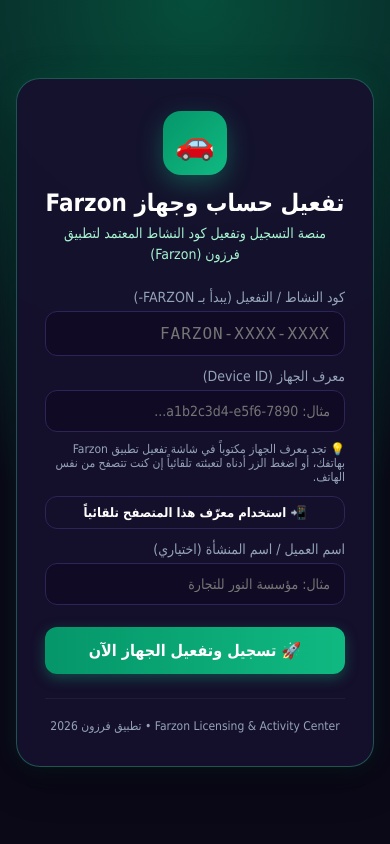
After one commit to omarmode/backend-dashboard, a Node project: template views/farzon-register.ejs in a window 390 px wide. The commit adds this page. Run offline with Node 20 templates, Linux system fonts and the light colour scheme; the template is opened without the code that fills it, so the values that code supplies are empty.

Commit message:
feat(farzon): separate Farz and Farzon branding, prefixes, and registration
- Rebrand Tab 1 to Farz (فرز) preserving core logic and FARZ- prefix
- Rebrand Tab 2 to Farzon in English with pastel green styling
- Update code generator to generate FARZON- prefix for Farzon application
- Prevent app code cross-usage between Farz and Farzon
- Add dedicated Farzon web registration page (/farzon/register)
- Add dedicated Farzon APIs: /api/farzon/register and /api/farzon/activity
- Maintain 100% backward compatibility for existing mobile endpoints

```diff
--- a/public/style.css
+++ b/public/style.css
@@ -136,6 +136,16 @@ code { background: #100a24; padding: 4px 8px; border-radius: 8px; }
   color: var(--text);
   box-shadow: 0 4px 20px rgba(124, 58, 237, 0.25);
 }
+.app-tab-farzon.active {
+  background: rgba(16, 185, 129, 0.16) !important;
+  border-color: rgba(52, 211, 153, 0.55) !important;
+  color: #ecfdf5 !important;
+  box-shadow: 0 4px 20px rgba(16, 185, 129, 0.22) !important;
+}
+.app-tab-farzon:hover {
+  background: rgba(16, 185, 129, 0.08);
+  border-color: rgba(52, 211, 153, 0.25);
+}
 .tab-icon {
   font-size: 26px;
   line-height: 1;
@@ -168,6 +178,11 @@ code { background: #100a24; padding: 4px 8px; border-radius: 8px; }
   background: rgba(168, 85, 247, 0.2);
   color: #d8b4fe;
   border: 1px solid rgba(168, 85, 247, 0.35);
+}
+.tab-badge-green {
+  background: rgba(16, 185, 129, 0.2);
+  color: #6ee7b7;
+  border: 1px solid rgba(52, 211, 153, 0.4);
 }
 
 /* Tab Panels */
@@ -207,6 +222,11 @@ code { background: #100a24; padding: 4px 8px; border-radius: 8px; }
   color: #c4b5fd;
   border: 1px solid rgba(139, 92, 246, 0.35);
 }
+.tag-green {
+  background: rgba(16, 185, 129, 0.16);
+  color: #6ee7b7;
+  border: 1px solid rgba(52, 211, 153, 0.4);
+}
 .panel-desc {
   color: var(--muted);
   font-size: 13px;
@@ -215,6 +235,81 @@ code { background: #100a24; padding: 4px 8px; border-radius: 8px; }
 .btn-purple {
   background: linear-gradient(90deg, #ec4899, #8b5cf6) !important;
 }
+.btn-green {
+  background: linear-gradient(90deg, #059669, #10b981) !important;
+  color: #ffffff !important;
+  box-shadow: 0 4px 14px rgba(16, 185, 129, 0.35);
+}
+.btn-green:hover {
+  filter: brightness(1.1);
+}
+
+/* Farzon Registration Page Styles */
+.reg-wrapper {
+  min-height: 100vh;
+  display: grid;
+  place-items: center;
+  padding: 24px 16px;
+  background: radial-gradient(circle at top, #064e3b, #0b0818 60%);
+}
+.reg-card {
+  width: min(520px, 100%);
+  background: rgba(22, 16, 45, 0.94);
+  border: 1px solid rgba(52, 211, 153, 0.35);
+  box-shadow: 0 12px 40px rgba(0, 0, 0, 0.4), 0 0 24px rgba(16, 185, 129, 0.15);
+  border-radius: 24px;
+  padding: 32px 28px;
+}
+.reg-header {
+  text-align: center;
+  margin-bottom: 24px;
+}
+.reg-icon {
+  width: 64px;
+  height: 64px;
+  margin: 0 auto 14px;
+  border-radius: 18px;
+  background: linear-gradient(135deg, #059669, #10b981);
+  display: flex;
+  align-items: center;
+  justify-content: center;
+  font-size: 32px;
+  box-shadow: 0 8px 24px rgba(16, 185, 129, 0.35);
+}
+.reg-title {
+  font-size: 24px;
+  font-weight: 800;
+  color: #ffffff;
+  margin-bottom: 6px;
+}
+.reg-subtitle {
+  color: #a7f3d0;
+  font-size: 14px;
+  line-height: 1.5;
+}
+.reg-box-success {
+  background: rgba(16, 185, 129, 0.14);
+  border: 1px solid rgba(52, 211, 153, 0.4);
+  border-radius: 16px;
+  padding: 18px;
+  margin-top: 20px;
+}
+.reg-box-success h3 {
+  color: #34d399;
+  font-size: 16px;
+  margin: 0 0 8px;
+}
+.reg-box-success p {
+  color: #ecfdf5;
+  font-size: 13px;
+  margin: 4px 0;
+}
+.device-id-tip {
+  font-size: 12px;
+  color: var(--muted);
+  margin-top: 4px;
+}
+
 
 @media (max-width: 800px) {
   .app-tabs-nav { grid-template-columns: 1fr; }
--- a/server.js
+++ b/server.js
@@ -10,6 +10,7 @@ const { connectDatabase } = require("./src/config/db");
 const Admin = require("./src/models/Admin");
 const apiRoutes = require("./src/routes/api");
 const adminRoutes = require("./src/routes/admin");
+const farzonRoutes = require("./src/routes/farzon");
 
 const app = express();
 const PORT = Number(process.env.PORT) || 3000;
@@ -75,6 +76,7 @@ async function start() {
   app.get("/", (_req, res) => res.redirect("/admin"));
   app.use("/api", apiRoutes);
   app.use("/admin", adminRoutes);
+  app.use("/farzon", farzonRoutes);
 
   app.use((req, res) => {
     if (req.path.startsWith("/api")) {
--- /dev/null
+++ b/views/farzon-register.ejs
@@ -0,0 +1,126 @@
+<!DOCTYPE html>
+<html lang="ar" dir="rtl">
+<head>
+  <meta charset="UTF-8" />
+  <meta name="viewport" content="width=device-width, initial-scale=1.0" />
+  <title>تسجيل وتفعيل أجهزة تطبيق Farzon</title>
+  <link rel="stylesheet" href="/public/style.css" />
+</head>
+<body>
+  <div class="reg-wrapper">
+    <main class="reg-card">
+      <div class="reg-header">
+        <div class="reg-icon">🚗</div>
+        <h1 class="reg-title">تفعيل حساب وجهاز Farzon</h1>
+        <p class="reg-subtitle">منصة التسجيل وتفعيل كود النشاط المعتمد لتطبيق فرزون (Farzon)</p>
+      </div>
+
+      <% if (alert) { %>
+        <div class="alert <%= alert.type === 'success' ? 'alert-success' : 'alert-error' %>" style="margin-bottom: 20px;">
+          <%= alert.message %>
+        </div>
+      <% } %>
+
+      <% if (successData) { %>
+        <div class="reg-box-success">
+          <h3>✅ تم تفعيل وتسجيل الجهاز بنجاح!</h3>
+          <p><strong>كود النشاط المفعّل:</strong> <code><%= successData.code %></code></p>
+          <p><strong>معرف الجهاز المسجّل:</strong> <code><%= successData.deviceId %></code></p>
+          <% if (successData.clientName) { %>
+            <p><strong>المالك / المنشأة:</strong> <%= successData.clientName %></p>
+          <% } %>
+          <p><strong>صلاحية الترخيص:</strong> <%= successData.expiresAtText || 'ساري' %></p>
+          <div style="margin-top: 14px; padding-top: 12px; border-top: 1px solid rgba(52, 211, 153, 0.3); font-size: 13px; color: #a7f3d0;">
+            🎉 يمكنك الآن فتح تطبيق Farzon على جهازك والدخول مباشرة للعمل.
+          </div>
+        </div>
+
+        <div style="margin-top: 20px; text-align: center;">
+          <a href="/farzon/register" class="ghost" style="display:inline-block; padding: 10px 20px; color: #ecfdf5; text-decoration: none; border: 1px solid var(--line); border-radius: 12px;">تسجيل جهاز آخر</a>
+        </div>
+      <% } else { %>
+        <form method="post" action="/farzon/register" class="stack" id="regForm">
+          <label>
+            كود النشاط / التفعيل (يبدأ بـ FARZON-)
+            <input
+              type="text"
+              name="code"
+              id="codeInput"
+              placeholder="FARZON-XXXX-XXXX"
+              value="<%= initialCode || '' %>"
+              required
+              style="text-transform: uppercase; font-family: monospace; font-size: 16px; letter-spacing: 1px;"
+            />
+          </label>
+
+          <label>
+            معرف الجهاز (Device ID)
+            <input
+              type="text"
+              name="deviceId"
+              id="deviceIdInput"
+              placeholder="مثال: a1b2c3d4-e5f6-7890..."
+              value="<%= initialDeviceId || '' %>"
+              required
+            />
+            <span class="device-id-tip">
+              💡 تجد معرف الجهاز مكتوباً في شاشة تفعيل تطبيق Farzon بهاتفك، أو اضغط الزر أدناه لتعبئته تلقائياً إن كنت تتصفح من نفس الهاتف.
+            </span>
+          </label>
+
+          <div style="display: flex; gap: 8px;">
+            <button type="button" id="autoDetectBtn" class="ghost" style="font-size: 13px; padding: 8px 12px; width: 100%;">
+              📲 استخدام معرّف هذا المتصفح تلقائياً
+            </button>
+          </div>
+
+          <label>
+            اسم العميل / اسم المنشأة (اختياري)
+            <input
+              type="text"
+              name="clientName"
+              placeholder="مثال: مؤسسة النور للتجارة"
+              value="<%= initialClientName || '' %>"
+            />
+          </label>
+
+          <button type="submit" class="btn-green" style="margin-top: 10px; padding: 14px; font-size: 16px;">
+            🚀 تسجيل وتفعيل الجهاز الآن
+          </button>
+        </form>
+      <% } %>
+
+      <div style="margin-top: 24px; text-align: center; border-top: 1px solid rgba(255,255,255,0.06); padding-top: 16px;">
+        <span style="font-size: 12px; color: var(--muted);">Farzon Licensing & Activity Center &bull; تطبيق فرزون 2026</span>
+      </div>
+    </main>
+  </div>
+
+  <script>
+    // Auto device id generation / local storage persistence if needed
+    var autoBtn = document.getElementById('autoDetectBtn');
+    var deviceInput = document.getElementById('deviceIdInput');
+    if (autoBtn && deviceInput) {
+      autoBtn.addEventListener('click', function() {
+        var saved = localStorage.getItem('farzon_device_id');
+        if (!saved) {
+          saved = 'WEB-' + Math.random().toString(36).substring(2, 10).toUpperCase() + '-' + Date.now().toString(36).toUpperCase();
+          localStorage.setItem('farzon_device_id', saved);
+        }
+        deviceInput.value = saved;
+      });
+      // prefill if stored and field is empty
+      if (!deviceInput.value && localStorage.getItem('farzon_device_id')) {
+        deviceInput.value = localStorage.getItem('farzon_device_id');
+      }
+    }
+
+    var codeInput = document.getElementById('codeInput');
+    if (codeInput) {
+      codeInput.addEventListener('input', function(e) {
+        e.target.value = e.target.value.toUpperCase();
+      });
+    }
+  </script>
+</body>
+</html>
```
Also changed, not shown: src/routes/admin.js (+13 -12 lines), src/routes/api.js (+107 -0 lines), src/routes/farzon.js (added, +94 -0 lines), src/utils/codes.js (+16 -9 lines), views/dashboard.ejs (+24 -19 lines), README.md.
